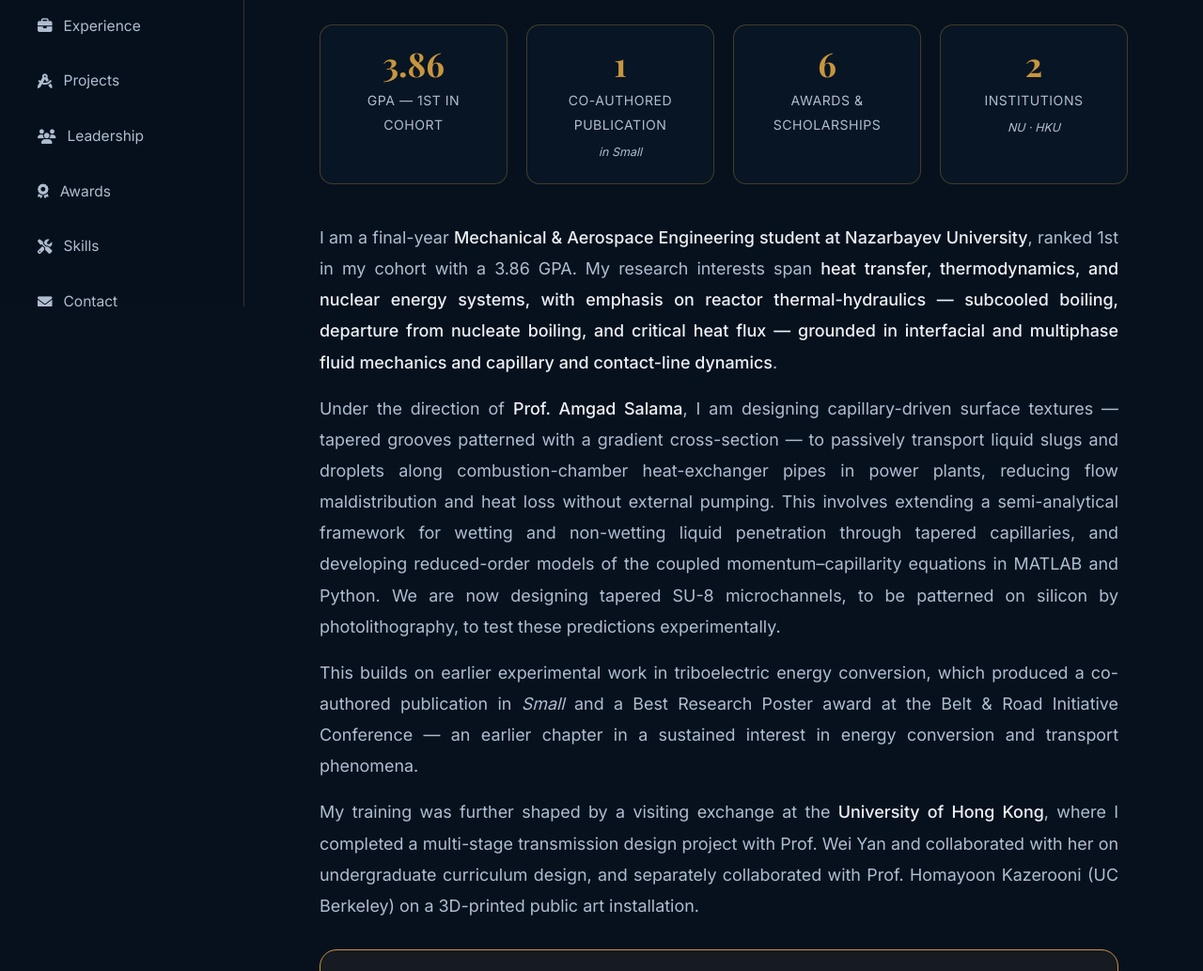
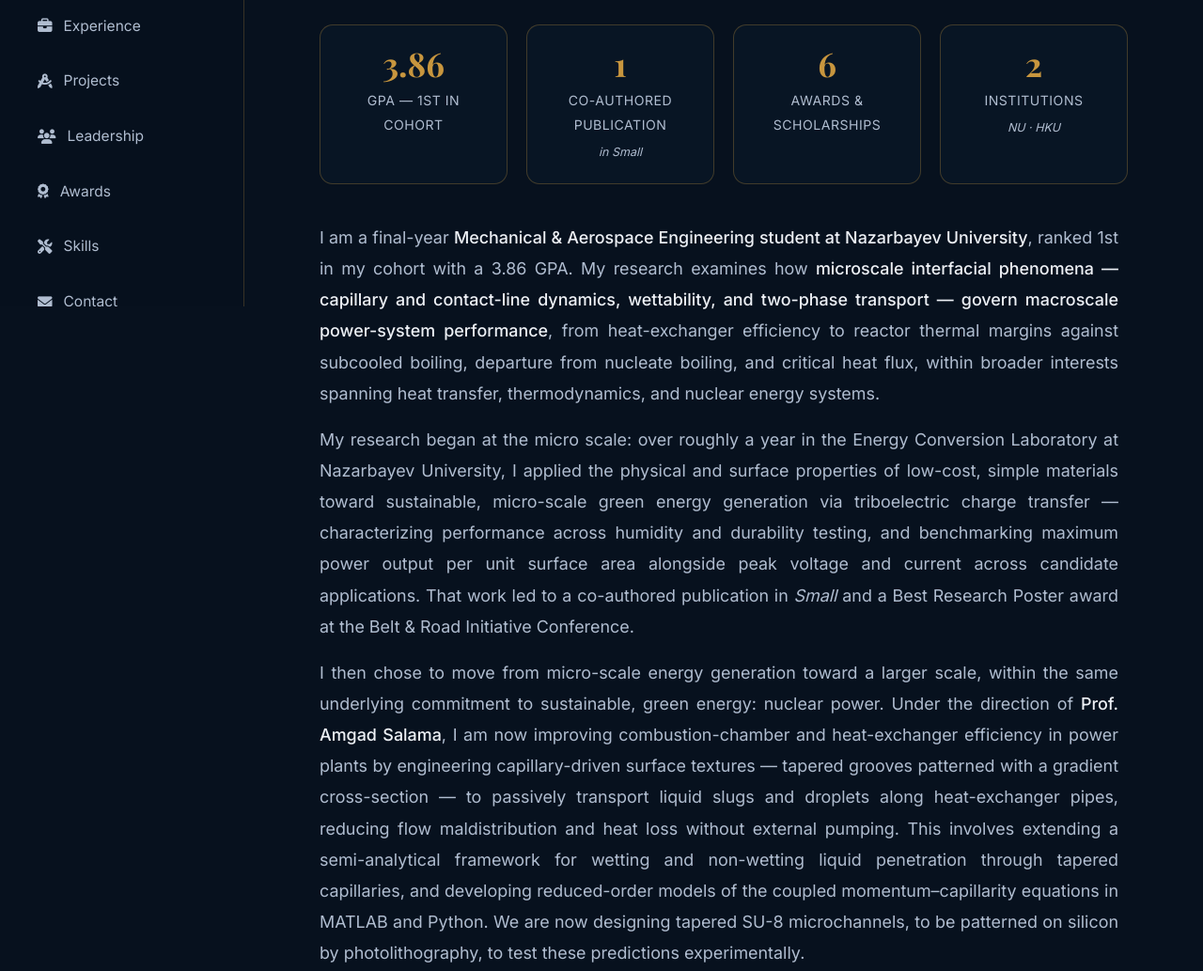
Before and after one commit to adiletshynggys/portfolio_2, a plain HTML site: page index.html in a window 1280 px wide. Shown: the part 474-1507 px from the top of the page at 94% size. Drawn offline with nearby package versions, Linux system fonts and the light colour scheme.

Commit message:
Revise bio and research experience in index.html
Updated the bio section to reflect new research interests and experiences, enhancing clarity and detail.

```diff
--- a/index.html
+++ b/index.html
@@ -316,13 +316,13 @@
 
     <div class="bio-text">
       <p style="margin-bottom: 16px;">
-        I am a final-year <span class="highlight-word">Mechanical &amp; Aerospace Engineering student at Nazarbayev University</span>, ranked 1st in my cohort with a 3.86 GPA. My research interests span <span class="highlight-word">heat transfer, thermodynamics, and nuclear energy systems, with emphasis on reactor thermal-hydraulics — subcooled boiling, departure from nucleate boiling, and critical heat flux — grounded in interfacial and multiphase fluid mechanics and capillary and contact-line dynamics</span>.
+        I am a final-year <span class="highlight-word">Mechanical &amp; Aerospace Engineering student at Nazarbayev University</span>, ranked 1st in my cohort with a 3.86 GPA. My research examines how <span class="highlight-word">microscale interfacial phenomena — capillary and contact-line dynamics, wettability, and two-phase transport — govern macroscale power-system performance</span>, from heat-exchanger efficiency to reactor thermal margins against subcooled boiling, departure from nucleate boiling, and critical heat flux, within broader interests spanning heat transfer, thermodynamics, and nuclear energy systems.
       </p>
       <p style="margin-bottom: 16px;">
-        Under the direction of <span class="highlight-word">Prof. Amgad Salama</span>, I am designing capillary-driven surface textures — tapered grooves patterned with a gradient cross-section — to passively transport liquid slugs and droplets along combustion-chamber heat-exchanger pipes in power plants, reducing flow maldistribution and heat loss without external pumping. This involves extending a semi-analytical framework for wetting and non-wetting liquid penetration through tapered capillaries, and developing reduced-order models of the coupled momentum–capillarity equations in MATLAB and Python. We are now designing tapered SU-8 microchannels, to be patterned on silicon by photolithography, to test these predictions experimentally.
+        My research began at the micro scale: over roughly a year in the Energy Conversion Laboratory at Nazarbayev University, I applied the physical and surface properties of low-cost, simple materials toward sustainable, micro-scale green energy generation via triboelectric charge transfer — characterizing performance across humidity and durability testing, and benchmarking maximum power output per unit surface area alongside peak voltage and current across candidate applications. That work led to a co-authored publication in <em>Small</em> and a Best Research Poster award at the Belt &amp; Road Initiative Conference.
       </p>
       <p style="margin-bottom: 16px;">
-        This builds on earlier experimental work in triboelectric energy conversion, which produced a co-authored publication in <em>Small</em> and a Best Research Poster award at the Belt &amp; Road Initiative Conference — an earlier chapter in a sustained interest in energy conversion and transport phenomena.
+        I then chose to move from micro-scale energy generation toward a larger scale, within the same underlying commitment to sustainable, green energy: nuclear power. Under the direction of <span class="highlight-word">Prof. Amgad Salama</span>, I am now improving combustion-chamber and heat-exchanger efficiency in power plants by engineering capillary-driven surface textures — tapered grooves patterned with a gradient cross-section — to passively transport liquid slugs and droplets along heat-exchanger pipes, reducing flow maldistribution and heat loss without external pumping. This involves extending a semi-analytical framework for wetting and non-wetting liquid penetration through tapered capillaries, and developing reduced-order models of the coupled momentum–capillarity equations in MATLAB and Python. We are now designing tapered SU-8 microchannels, to be patterned on silicon by photolithography, to test these predictions experimentally.
       </p>
       <p>
         My training was further shaped by a visiting exchange at the <span class="highlight-word">University of Hong Kong</span>, where I completed a multi-stage transmission design project with Prof. Wei Yan and collaborated with her on undergraduate curriculum design, and separately collaborated with Prof. Homayoon Kazerooni (UC Berkeley) on a 3D-printed public art installation.
@@ -354,7 +354,7 @@
 
       <div class="card">
         <h3 style="color:var(--accent); margin-bottom: 12px;"><i class="fas fa-atom" style="margin-right: 8px;"></i>Toward Reactor Thermal-Hydraulics</h3>
-        <p>The same interfacial mechanisms govern passive liquid return in two-phase thermal management and rewetting in heated channels. My senior capstone extends this interest to a full VVER-1200 core design, worked from the required electrical power output down through thermal power, fuel element and assembly geometry, and core configuration, with departure from nucleate boiling as the limiting failure mode under subcooled boiling and a critical heat flux (CHF) margin analysis via power shaping, mass flux, and subcooling.</p>
+        <p>The same interfacial mechanisms govern passive liquid return in two-phase thermal management and rewetting in heated channels — and, more broadly, how a surface is engineered at the micro- and nano-scale is understood to set macroscale limits like the critical heat flux (CHF) in boiling systems. My senior capstone extends this interest to a full VVER-1200 core design, worked from the required electrical power output down through thermal power, fuel element and assembly geometry, and core configuration, with departure from nucleate boiling as the limiting failure mode under subcooled boiling and a CHF margin analysis via power shaping, mass flux, and subcooling.</p>
       </div>
     </div>
   </section>
@@ -410,18 +410,18 @@
     <div class="card icon-card">
       <i class="fas fa-flask"></i>
       <div>
-        <h3>Undergraduate Researcher — Capillary-Driven Two-Phase Transport</h3>
+        <h3>Capillary-Driven Surface Engineering for Power-Plant Efficiency</h3>
         <p style="color:var(--accent);">August 2026 – Present • Nazarbayev University • Advisor: Prof. Amgad Salama</p>
-        <p>Designing capillary-driven surface textures to passively transport liquid slugs and droplets along combustion-chamber heat-exchanger pipes in power plants, reducing flow maldistribution and heat loss without external pumping. Extending a semi-analytical framework for wetting and non-wetting liquid penetration through cylindrical and tapered capillaries, resolving meniscus velocity, dynamic contact angle, and film thickness. Formulating and numerically integrating the coupled momentum–capillarity equations in MATLAB and Python, and developing reduced-order models of capillary-driven two-phase transport. Designing tapered SU-8 microchannels for photolithographic fabrication on silicon to test the model experimentally.</p>
+        <p>Improving combustion-chamber and heat-exchanger efficiency in power plants by engineering capillary-driven surface structures that passively transport liquid slugs and droplets along heat-exchanger pipes, reducing flow maldistribution and heat loss without external pumping. Extending a semi-analytical framework for wetting and non-wetting liquid penetration through cylindrical and tapered capillaries, resolving meniscus velocity, dynamic contact angle, and film thickness. Formulating and numerically integrating the coupled momentum–capillarity equations in MATLAB and Python, and developing reduced-order models of capillary-driven two-phase transport. Designing tapered SU-8 microchannels for photolithographic fabrication on silicon to test the model experimentally.</p>
       </div>
     </div>
 
     <div class="card icon-card">
       <i class="fas fa-bolt"></i>
       <div>
-        <h3>Undergraduate Researcher — Triboelectric Energy Conversion</h3>
+        <h3>Micro-Energy-Harvesting Fabrication and Characterization</h3>
         <p style="color:var(--accent);">Jan – Dec 2025 • Energy Conversion Laboratory, Nazarbayev University</p>
-        <p>Fabricated triboelectric nanogenerators by electrospinning and silicone casting, varying surface morphology and material pairing to raise measured output power density by <strong>15–20%</strong>. Built the electrical characterization workflow (open-circuit voltage, short-circuit current, load sweeps) and processed datasets in OriginPro and MATLAB, contributing to a co-authored article in <em>Small</em> and an award-winning conference poster.</p>
+        <p>Applied the physical and surface properties of low-cost, simple materials toward sustainable, micro-scale green energy generation via triboelectric charge transfer. Fabricated triboelectric nanogenerators by electrospinning and silicone casting, varying surface morphology and material pairing to raise measured output power density by <strong>15–20%</strong>. Characterized performance across humidity levels and cyclic durability testing, and benchmarked maximum power output per unit surface area alongside peak open-circuit voltage and short-circuit current across candidate applications (robotic-hand and haptic feedback systems, hiking/outdoor gear). Built the electrical characterization workflow (load sweeps, data acquisition) and processed datasets in OriginPro and MATLAB, contributing to a co-authored article in <em>Small</em> and an award-winning conference poster.</p>
       </div>
     </div>
 
```
